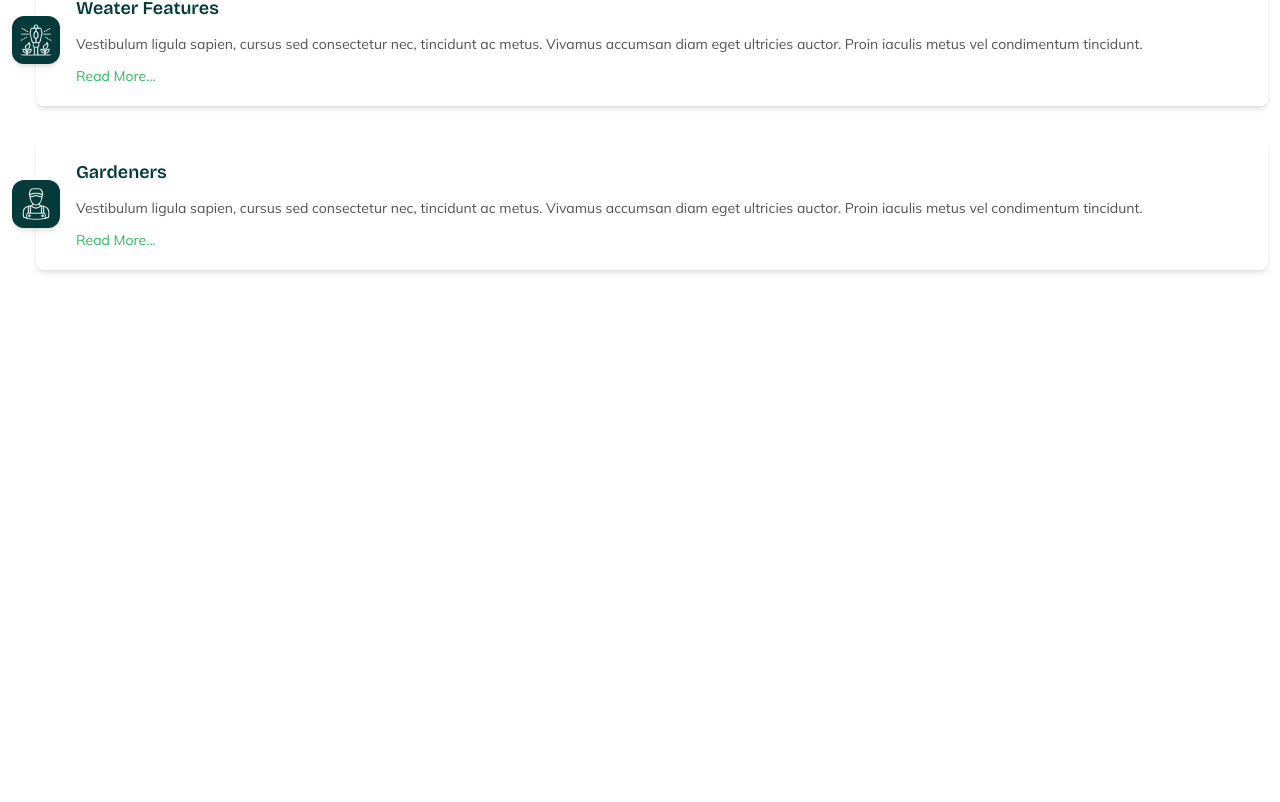
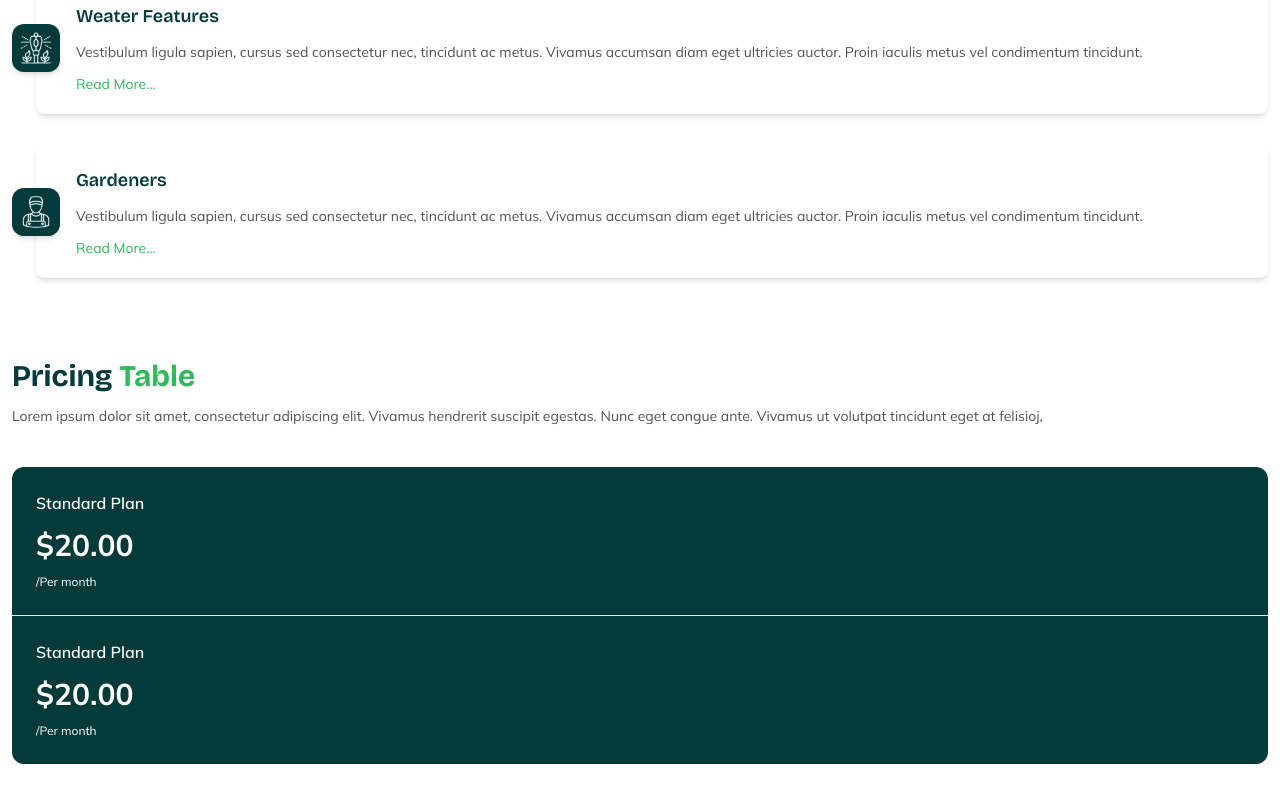
Before and after one commit to sheriff-demilade/evergreen, a Next.js app: page / in a window 1280 px wide. Shown: the part 4409-5211 px from the top of the page. Before the commit the page ends 4759 px from the top, so only its background shows below. Built offline with nearby package versions, Linux system fonts and the light colour scheme.

Commit message:
working on the pricing section

```diff
--- a/app/page.tsx
+++ b/app/page.tsx
@@ -1,6 +1,7 @@
 import About from "./ui/sections/about";
 import ChooseUs from "./ui/sections/choose-us";
 import Hero from "./ui/sections/hero";
+import Pricing from "./ui/sections/pricing";
 import Services from "./ui/sections/services";
 
 export default function Home() {
@@ -10,6 +11,7 @@ export default function Home() {
       <About />
       <ChooseUs />
       <Services />
+      <Pricing />
     </main>
   );
 }
--- a/app/ui/sections/choose-us.tsx
+++ b/app/ui/sections/choose-us.tsx
@@ -21,7 +21,7 @@ const ChooseUs = () => {
           paragraph="Lorem ipsum dolor sit amet, consectetur adipiscing elit. Sed facilisis eleifend quam, non efficitur nisi mattis quis. Vivamus scelerisque orci nec erat cursus, sed facilisis velit porttitor. Vestibulum ligula sapien, cursus sed consectetur nec, tincidunt ac metus. Vivamus accumsan diam eget auctor."
           className="mt-8 mb-11"
         />
-        <div className="flex flex-col gap-10">
+        <div className="flex flex-col gap-11">
           {ReasonsToCooseUs.map((reasonsToCooseUs) => (
             <ReasonsToCooseUsCard
               key={reasonsToCooseUs.id}
--- /dev/null
+++ b/app/ui/sections/pricing.tsx
@@ -0,0 +1,31 @@
+import Article from "../article";
+
+const Pricing = () => {
+  return (
+    <section className="container mx-auto px-3 py-10">
+      <Article
+        heading="Pricing"
+        span="Table"
+        paragraph="Lorem ipsum dolor sit amet, consectetur adipiscing elit. Vivamus hendrerit suscipit egestas. Nunc eget congue ante. Vivamus ut volutpat tincidunt eget at felisioj,"
+        className="mb-10"
+      />
+
+      <div className="flex flex-col gap-10">
+        <div className="bg-accent-2 text-white rounded-xl overflow-hidden">
+          <div className="p-6 border-b">
+            <p className="text-base font-semibold mb-3">Standard Plan</p>
+            <p className="text-3xl font-bold mb-2">$20.00</p>
+            <span className="text-xs">/Per month</span>
+          </div>
+          <div className="p-6">
+            <p className="text-base font-semibold mb-3">Standard Plan</p>
+            <p className="text-3xl font-bold mb-2">$20.00</p>
+            <span className="text-xs">/Per month</span>
+          </div>
+        </div>
+      </div>
+    </section>
+  );
+};
+
+export default Pricing;
--- a/app/ui/sections/services.tsx
+++ b/app/ui/sections/services.tsx
@@ -12,7 +12,7 @@ const Services = () => {
         span="Services"
         paragraph="Lorem ipsum dolor sit amet, consectetur adipiscing elit. Vivamus hendrerit suscipit egestas. Nunc eget congue ante. Vivamus ut sapien et ex volutpat tincidunt eget at felis vivamus hendrerit."
       />
-      <div className=" my-10 grid grid-cols-1 gap-y-8">
+      <div className=" mt-10 grid grid-cols-1 gap-y-8">
         {services.map((service) => (
           <ServiceCard key={service.id} {...service} />
         ))}
```
